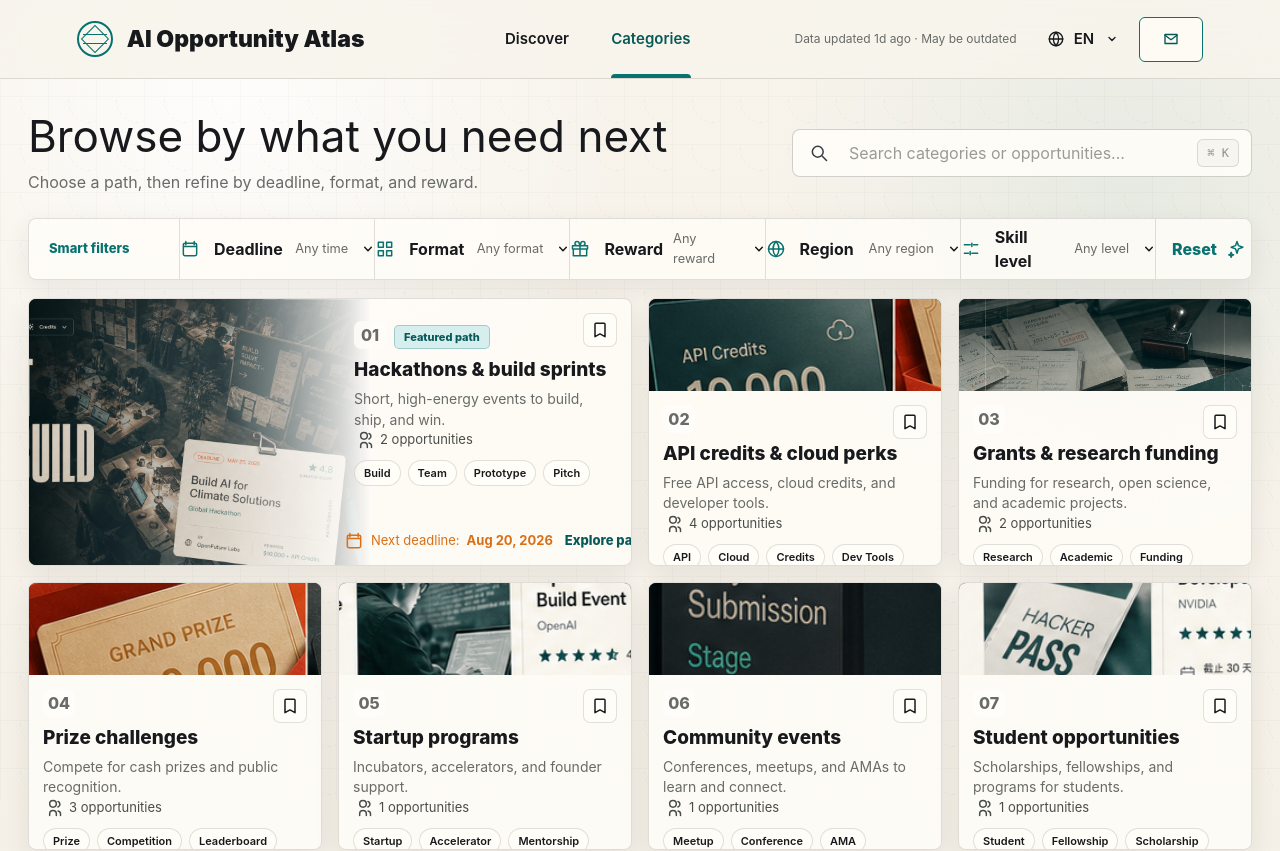
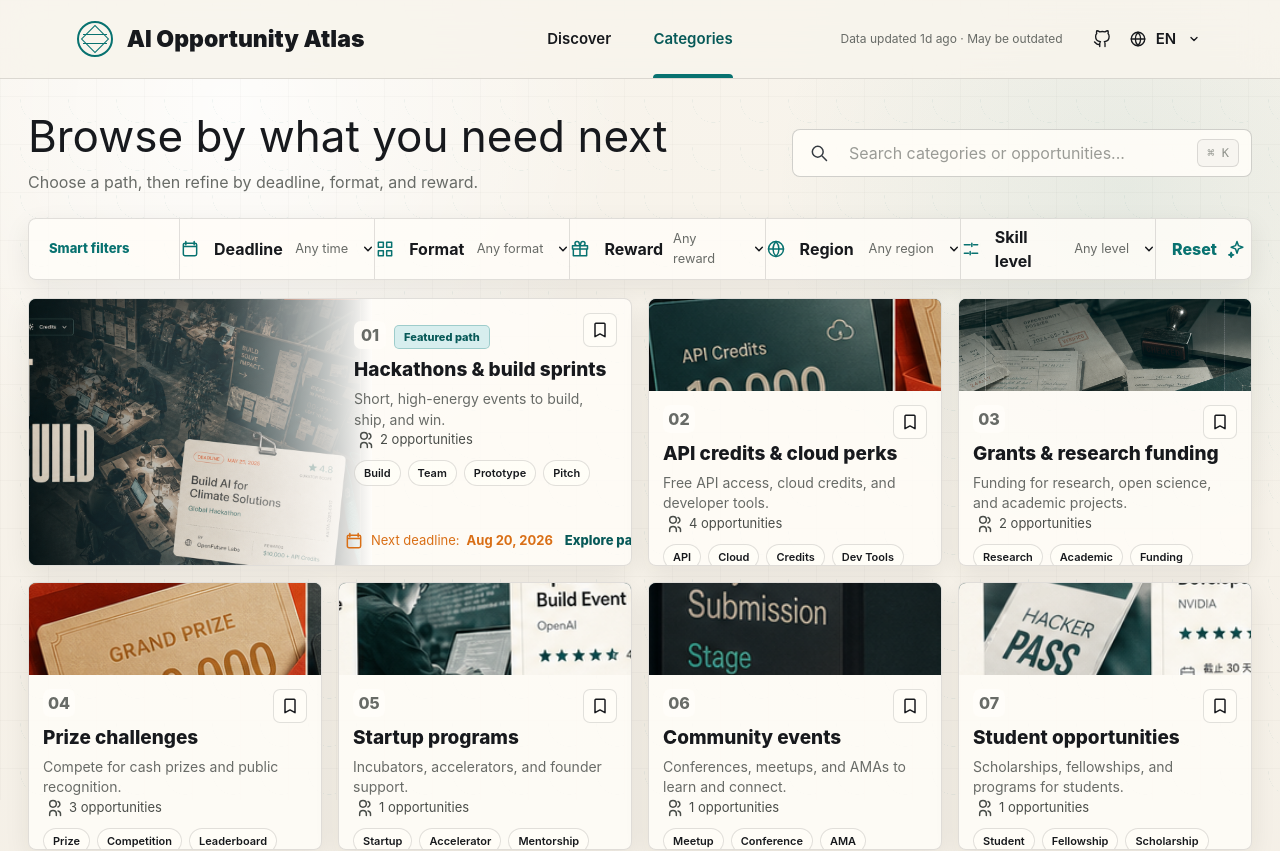
Before and after one commit to JS-banana/ai-opportunity-radar, a Next.js app: page /en/categories in a window 1280 px wide. Shown: the top 851 px of the page. Built offline with nearby package versions, Linux system fonts and the light colour scheme; no server answers.

Commit message:
✨ feat(nav): 精简主导航并添加 GitHub 外链
移除提交/关于/更新入口，在工具栏展示仓库链接。

```diff
--- a/src/components/atlas/Icon.tsx
+++ b/src/components/atlas/Icon.tsx
@@ -8,6 +8,7 @@
   | "clock"
   | "filter"
   | "gift"
+  | "github"
   | "globe"
   | "grid"
   | "mail"
@@ -28,6 +29,7 @@
   if (name === "clock") return <svg {...common}><circle cx="12" cy="12" r="9" {...stroke} /><path d="M12 7v5l3 2" {...stroke} /></svg>;
   if (name === "filter") return <svg {...common}><path d="M4 6h16M7 12h10M10 18h4" {...stroke} /></svg>;
   if (name === "gift") return <svg {...common}><path d="M20 12v8H4v-8M3 8h18v4H3zM12 8v12M12 8H8.5A2.5 2.5 0 1 1 11 5.5L12 8Zm0 0h3.5A2.5 2.5 0 1 0 13 5.5L12 8Z" {...stroke} /></svg>;
+  if (name === "github") return <svg {...common}><path d="M9 19c-5 1.5-5-2.5-7-3m14 6v-3.87a3.37 3.37 0 0 0-.94-2.61c3.14-.35 6.44-1.54 6.44-7A5.44 5.44 0 0 0 20 4.77 5.07 5.07 0 0 0 19.91 1S18.73.65 16 2.48a13.38 13.38 0 0 0-7 0C6.27.65 5.09 1 5.09 1A5.07 5.07 0 0 0 5 4.77a5.44 5.44 0 0 0-1.5 3.78c0 5.42 3.3 6.61 6.44 7A3.37 3.37 0 0 0 9 18.13V22" {...stroke} /></svg>;
   if (name === "globe") return <svg {...common}><circle cx="12" cy="12" r="9" {...stroke} /><path d="M3 12h18M12 3c2.4 2.6 3.6 5.6 3.6 9S14.4 18.4 12 21M12 3C9.6 5.6 8.4 8.6 8.4 12S9.6 18.4 12 21" {...stroke} /></svg>;
   if (name === "grid") return <svg {...common}><path d="M4 4h6v6H4zM14 4h6v6h-6zM4 14h6v6H4zM14 14h6v6h-6z" {...stroke} /></svg>;
   if (name === "mail") return <svg {...common}><path d="M4 6h16v12H4z" {...stroke} /><path d="m4 7 8 6 8-6" {...stroke} /></svg>;
--- a/src/components/atlas/SiteNav.tsx
+++ b/src/components/atlas/SiteNav.tsx
@@ -21,7 +21,7 @@
     <header className="site-nav">
       <Link className="brand-mark" href={`/${locale}`}>
         <span className="atlas-logo" aria-hidden="true" />
-        <b>AI Opportunity Atlas</b>
+        <b>{text.siteName}</b>
       </Link>
       <nav aria-label="Main navigation">
         <Link className={active === "discover" ? "active" : ""} href={`/${locale}`}>
@@ -30,8 +30,6 @@
         <Link className={active === "categories" ? "active" : ""} href={`/${locale}/categories`}>
           {text.nav[1]}
         </Link>
-        <Link href={`/${locale}/contact`}>{text.nav[2]}</Link>
-        <Link href={`/${locale}/about`}>{text.nav[3]}</Link>
       </nav>
       <div className="nav-tools">
         {dataAge ? (
@@ -40,15 +38,20 @@
             {isStale ? ` · ${text.dataStale}` : ""}
           </span>
         ) : null}
+        <a
+          className="language-link"
+          href="https://github.com/JS-banana/ai-opportunity-radar"
+          target="_blank"
+          rel="noopener noreferrer"
+          aria-label="GitHub"
+        >
+          <Icon name="github" />
+        </a>
         <Link className="language-link" href={`/${otherLocale}`}>
           <Icon name="globe" />
           {locale.toUpperCase()}
           <Icon name="chevron" />
         </Link>
-        <Link className="update-button" href={`/${locale}/contact`}>
-          <Icon name="mail" />
-          {text.update}
-        </Link>
       </div>
     </header>
   );
```
